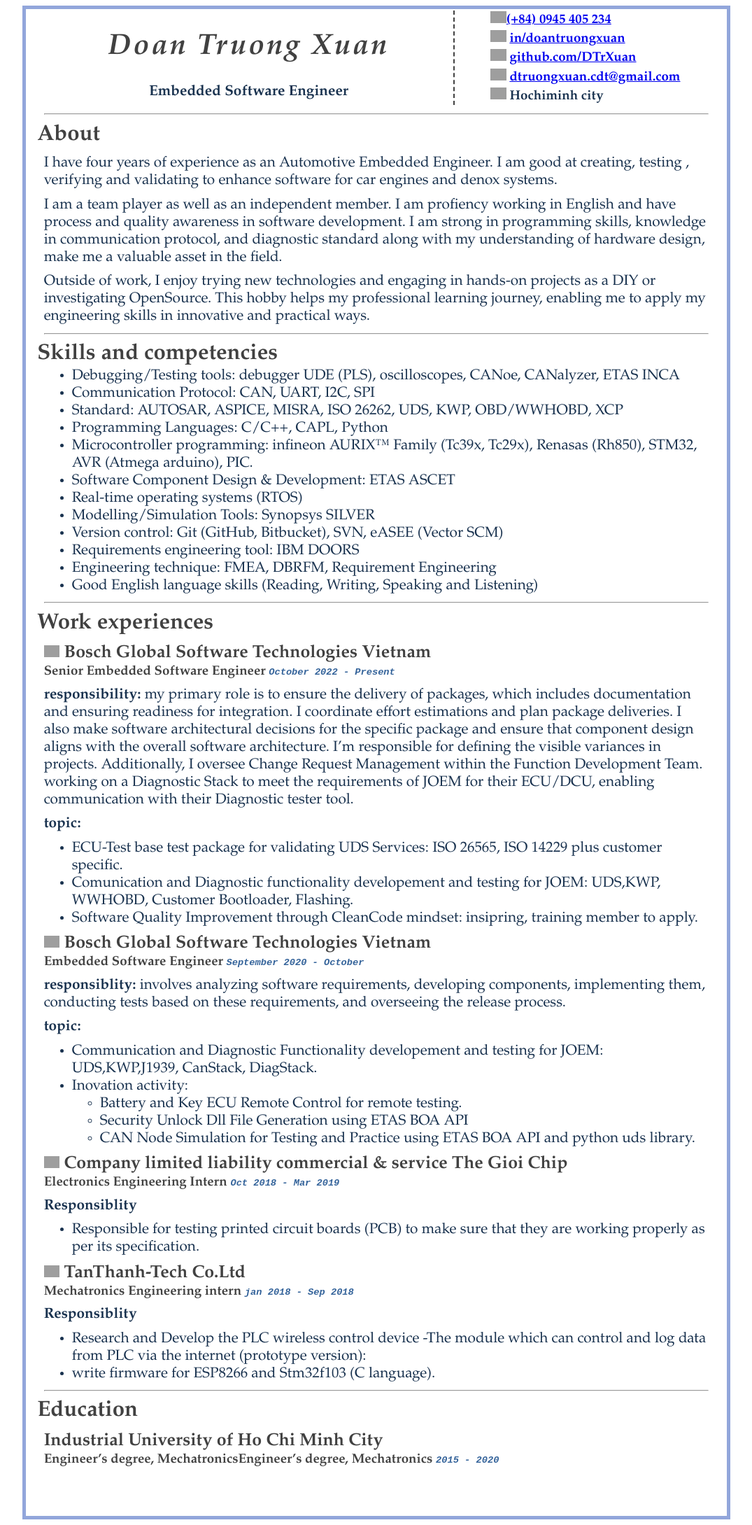
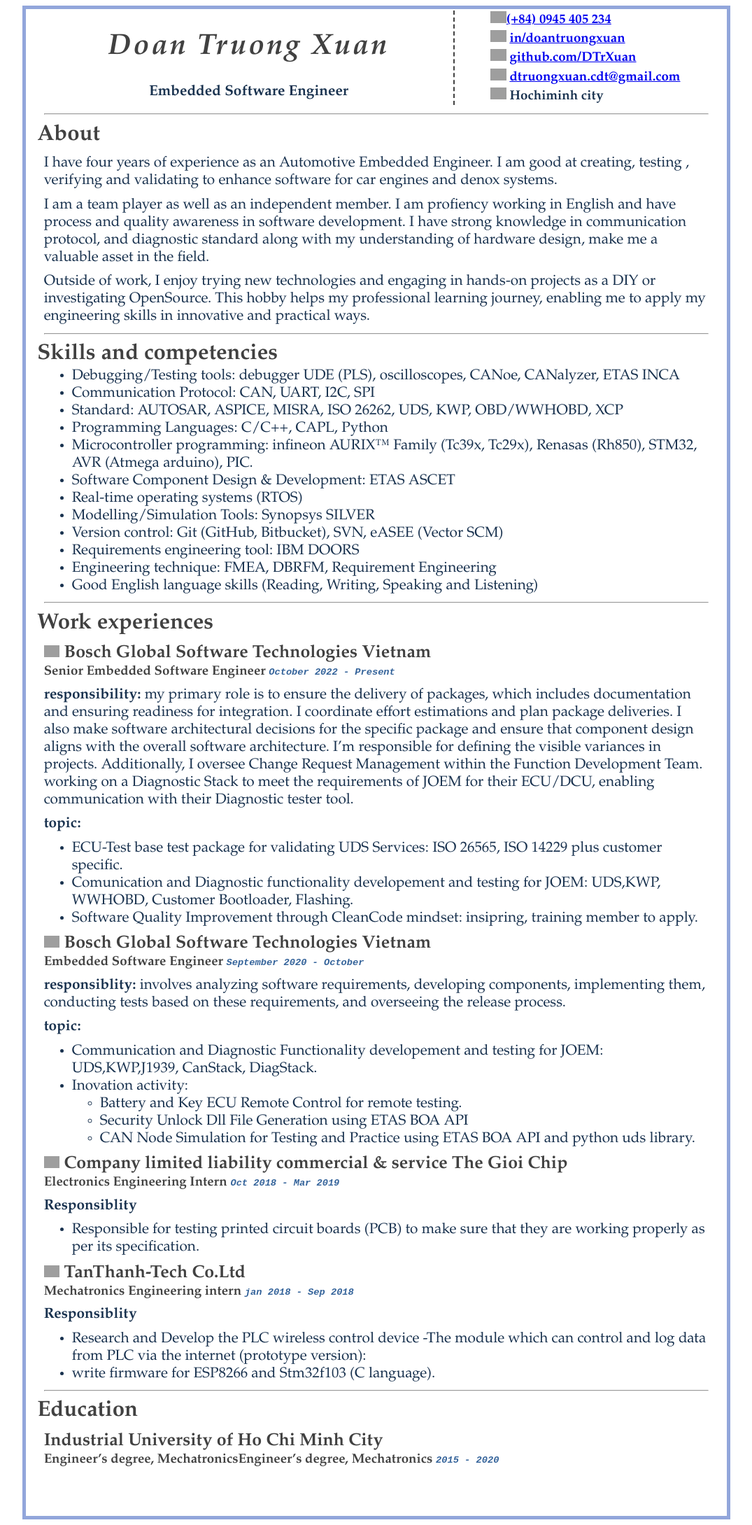
Before and after one commit to DTrXuan/my_cv, a Jekyll site: the page built from index.md, in a window 1280 px wide. Shown: the whole page at 70% size, without its empty margins (102-1177 px from the left). Built offline with Jekyll 4.4.1, drawn with Linux system fonts in a browser that asks for light colours; grey boxes are pictures that could not be loaded.

Commit message:
update cv for tester

```diff
--- a/index.md
+++ b/index.md
@@ -31,7 +31,7 @@
 
 I have four years of experience as an Automotive Embedded Engineer. I am good at creating, testing , verifying and validating to enhance software for car engines and denox systems.
 
-I am a team player as well as an independent member. I am profiency working in English and have process and quality awareness in software development. I am strong in programming skills, knowledge in communication protocol, and diagnostic standard along with my understanding of hardware design, make me a valuable asset in the field.
+I am a team player as well as an independent member. I am profiency working in English and have process and quality awareness in software development. I have strong knowledge in communication protocol, and diagnostic standard along with my understanding of hardware design, make me a valuable asset in the field.
 
 Outside of work, I enjoy trying new technologies and engaging in hands-on projects as a DIY or investigating OpenSource. This hobby helps my professional learning journey, enabling me to apply my engineering skills in innovative and practical ways.
 
@@ -53,6 +53,7 @@ Outside of work, I enjoy trying new technologies and engaging in hands-on projec
 - Good English language skills (Reading, Writing, Speaking and Listening)
 
 ---
+
 ## Work experiences
 
 {:.company}
--- a/media/minimalcv-print.css
+++ b/media/minimalcv-print.css
@@ -2,17 +2,18 @@
 .personalinfo { display: flex; align-items: center;}
 #leftcol {flex: 65%; border-right: 2px #414141; border-right-style: dashed; align-content: center;}
 #rightcol {flex: 35%; border-left: 2px #414141; margin-left: 5%;}
-h1 { font-size: 200%; align-content:center; transform: uppercase; letter-spacing: 3px; text-align: center; font-style: oblique;}
+
+h1 { font-size: 180%; align-content:center; transform: uppercase; letter-spacing: 3px; text-align: center; font-style: oblique;}
 h6#-embedded-software-engineer {font-size: 100%; text-align: center; margin-bottom: 1%;}
 h6 { font-size: 90%; align-content: center; align-items: center; text-align: left; margin: 1%;}
 
 /* global: alternative font Garamond Georgia*/
-body {color: #282828; font-family: Garamond; font-size: 130%; color: #19324f;}
-img[alt = "icon"]{max-height: 17px; height: 10%;}
+body {color: #282828; font-family: Garamond; font-size: 75%; color: #19324f;}
+img[alt = "icon"]{max-height: 10px; height: 10%;}
 div#main {background-color: #ffffff;}
-div#content {background-color: #ffffff; border-style: solid; border-width: 5px; border-color: #92a6db; padding-inline: 2%; margin-left: 10%;margin-right: 10%;}
+div#content {background-color: #ffffff; margin: 0%;}
 code { font: normal normal;	font-size: 90%; font-style: italic; font-family: monospace; color: #34639a;}
-
+hr {width:100%; color: #282828;}
 /* //-- core typography and style -- */
 /* body */
 h2 {font-size: 150%; margin: 0%; padding-left: -5%; color:#0086b2 ; padding-left: 2%; margin-left: -3%;margin-right: -3%;}
--- a/media/minimalcv-screen.css
+++ b/media/minimalcv-screen.css
@@ -2,6 +2,7 @@
 .personalinfo { display: flex; align-items: center;}
 #leftcol {flex: 65%; border-right: 2px #414141; border-right-style: dashed; align-content: center;}
 #rightcol {flex: 35%; border-left: 2px #414141; margin-left: 5%;}
+
 h1 { font-size: 200%; align-content:center; transform: uppercase; letter-spacing: 3px; text-align: center; font-style: oblique;}
 h6#-embedded-software-engineer {font-size: 100%; text-align: center; margin-bottom: 1%;}
 h6 { font-size: 90%; align-content: center; align-items: center; text-align: left; margin: 1%;}
```
